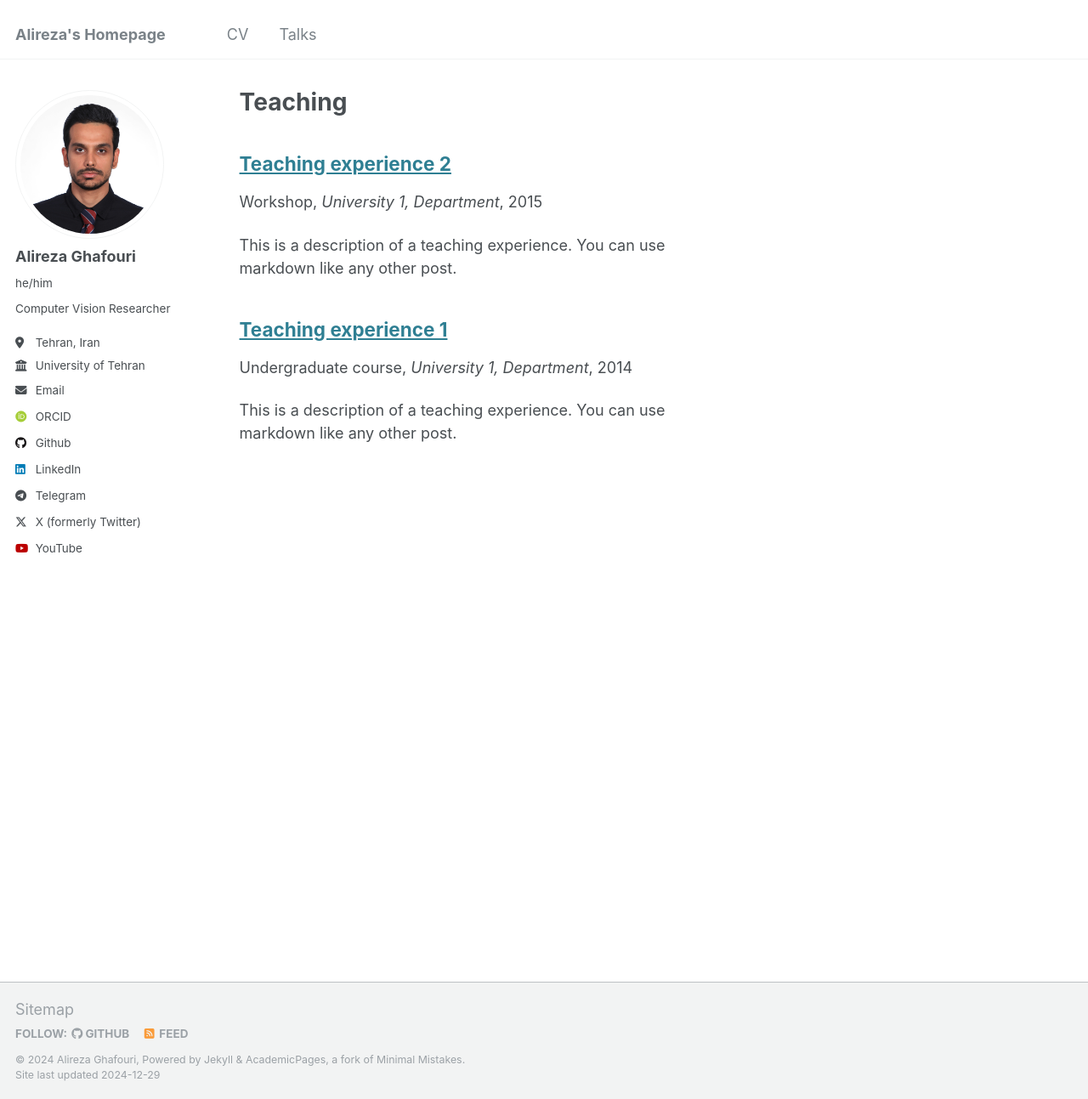
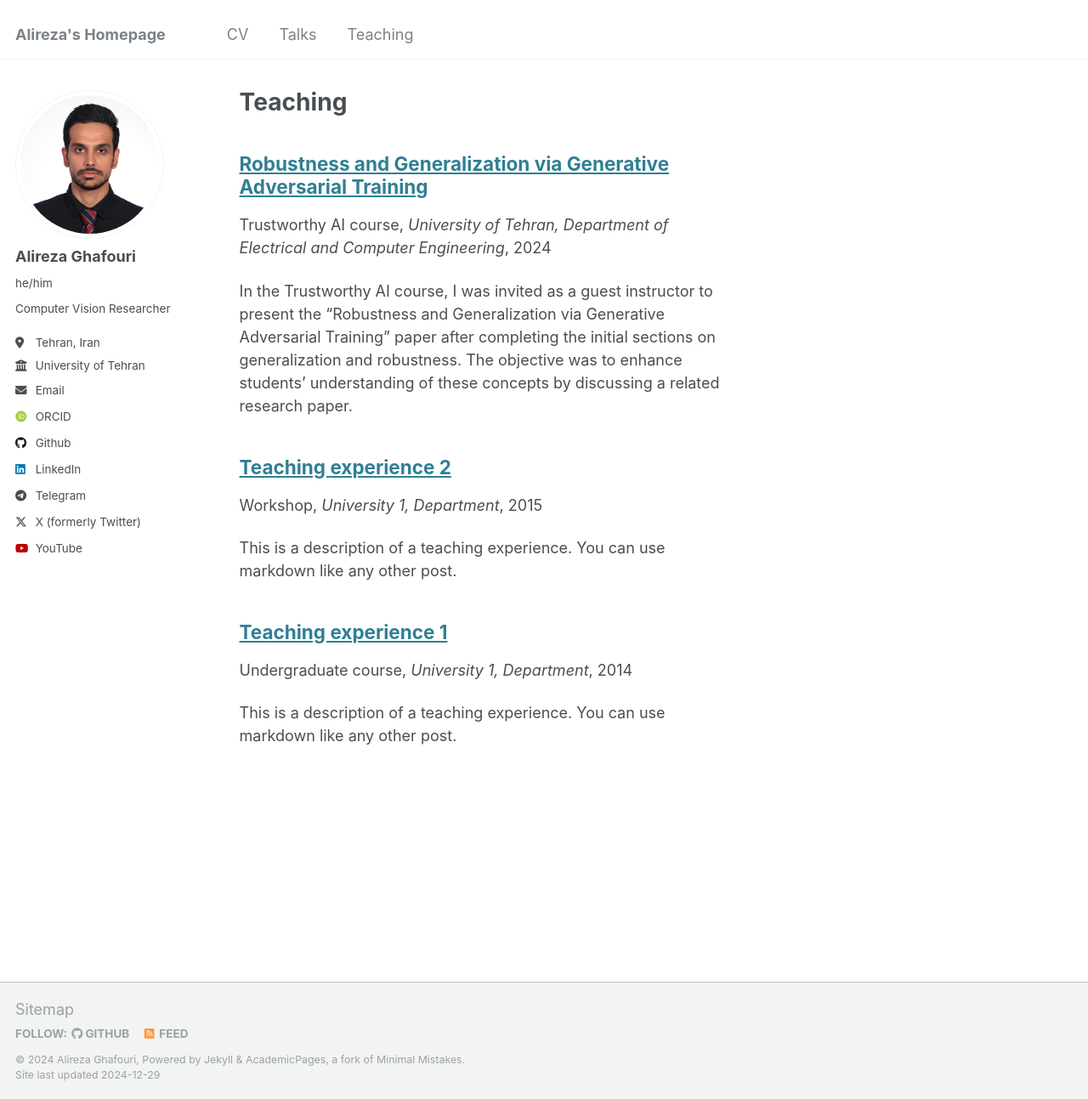
Before and after one commit to Alireza-Ghafouri/Alireza-Ghafouri.github.io, a Jekyll site: the page built from _pages/teaching.html, in a window 1280 px wide and 1293 px high. Shown: the whole window at 85% size. Built offline with Jekyll 4.4.1, drawn with Linux system fonts in a browser that asks for light colours; some web fonts are replaced.

Commit message:
Move GAT presentation to Teaching section + modify the format

```diff
--- a/_data/navigation.yml
+++ b/_data/navigation.yml
@@ -16,8 +16,8 @@ main:
   - title: "Talks"
     url: /talks/
 
-  # - title: "Teaching"
-  #   url: /teaching/
+  - title: "Teaching"
+    url: /teaching/
 
   # - title: "Portfolio"
   #   url: /portfolio/
--- /dev/null
+++ b/_teaching/2024-03-09-GAT.md
@@ -0,0 +1,21 @@
+---
+title: "Robustness and Generalization via Generative Adversarial Training"
+collection: teaching
+type: "Trustworthy AI course" # Undergraduate course  # Workshop
+permalink: /teaching/2024-03-09-GAT
+venue: "University of Tehran, Department of Electrical and Computer Engineering"
+date: 2024-03-09
+location: "Tehran, Iran"
+---
+In the Trustworthy AI course, I was invited as a guest instructor to present the "Robustness and Generalization via Generative Adversarial Training" paper after completing the initial sections on generalization and robustness. The objective was to enhance students' understanding of these concepts by discussing a related research paper.
+
+- **Presentation Focus:** Key points and concepts from the "GAT" paper, linking them to the course material on generalization and robustness.
+- **Content:** Detailed explanation of the paper's methodology, experiments, and results. Emphasis on the most important definitions and concepts, including the basic related concepts.
+- **Interactive Elements:** Engaged students through discussions and Q&A sessions, ensuring a thorough understanding of the paper's contributions.
+- **Conclusion:** Summarized the experiments and results, discussed potential future works, and provided an insightful perspective based on class discussions.
+
+**Links:**
+- [paper](https://openaccess.thecvf.com/content/ICCV2021/papers/Poursaeed_Robustness_and_Generalization_via_Generative_Adversarial_Training_ICCV_2021_paper.pdf)
+- [Presentation Slides](https://docs.google.com/presentation/d/1dHhmcFHNC2wPwIkAO_vtOeYV9w7RCPGqSs0184gMyXg/edit?usp=sharing)
+- [recorded session](https://drive.google.com/file/d/1YwijkgVWl-20bSBrqCxdaGfpoTd_UyKK/view?usp=drive_link)
+- you can find the whole content include the paper, slides and recorded session [here](https://drive.google.com/drive/folders/1mGiKEyfavCFsf1638KuqUYnsy00ijFle?usp=sharing).
```
Also changed, not shown: _talks/2024-03-09-GAT.md (deleted, +0 -17 lines).
